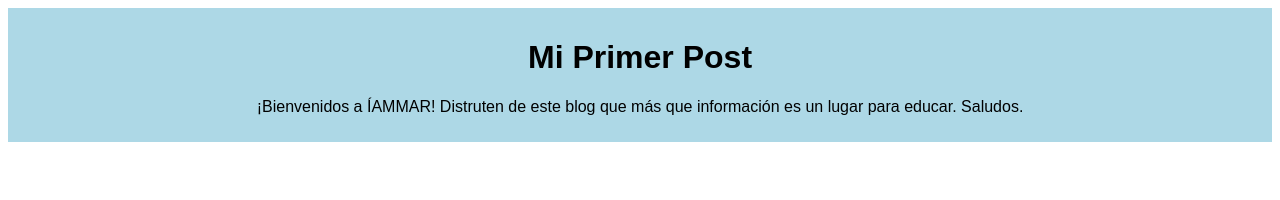
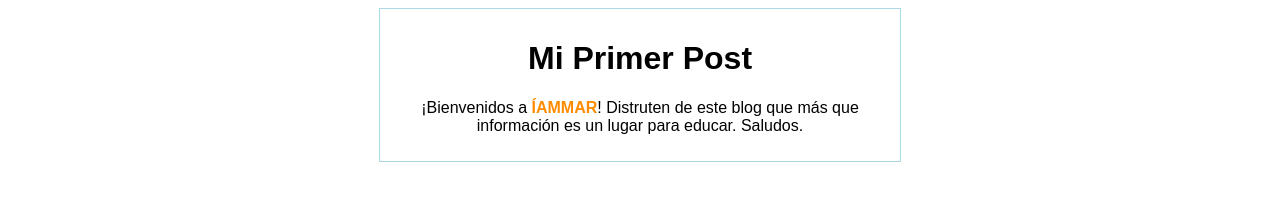
Before and after one commit to MPadillaG05/desktop-tutorial, a plain HTML site: page blogpost.html in a window 1280 px wide. Drawn offline with Linux system fonts and the light colour scheme.

```diff
--- a/blogpost.html
+++ b/blogpost.html
@@ -6,12 +6,14 @@
         <link rel="stylesheet" href="css/estilos.css">
     </head>
     <body>
-        <div class="nav-1">
-            <h1>Mi Primer Post</h1>
-            <p>
-                ¡Bienvenidos a ÍAMMAR! Distruten de este blog que más que información
-                es un lugar para educar. Saludos.
-            </p>
+        <div class="container">
+            <div class="post">
+                <h1>Mi Primer Post</h1>
+                <p>
+                    ¡Bienvenidos a <span>ÍAMMAR</span>! Distruten de este blog que más que información
+                    es un lugar para educar. Saludos.
+                </p>
+            </div>
         </div>
     </body>
 </html>
--- a/css/estilos.css
+++ b/css/estilos.css
@@ -2,7 +2,14 @@ body{
     text-align: center;
     font-family: Arial, Helvetica, sans-serif;
 }
-.nav-1{
+.container{
     padding: 10px;
-    background-color: lightblue;
+    border: 1px solid;
+    border-color: lightblue;
+    width: 500px;
+    margin: auto;
 }
+span{
+    color: darkorange;
+    font-weight: bold;
+}
```
